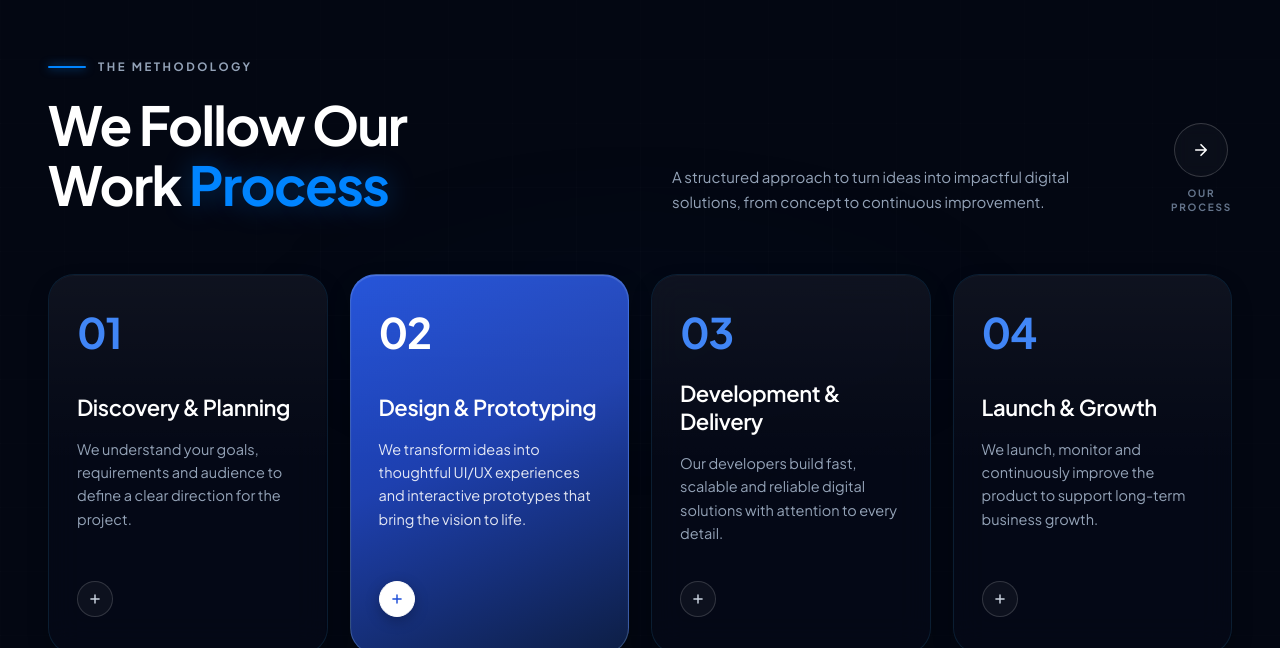
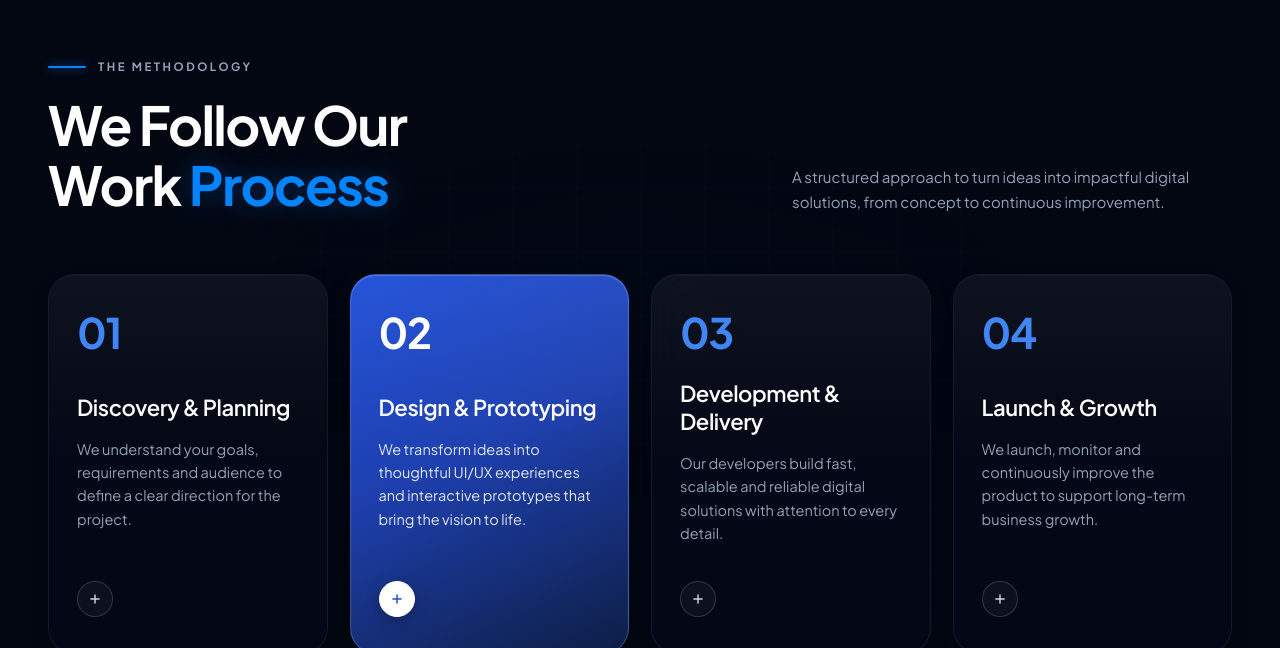
Before and after one commit to Faheem10-web/beta-alphacyrix, a React (Vite) app: page / in a window 1280 px wide. Shown: the part 1997-2645 px from the top of the page. Built offline with nearby package versions, Linux system fonts and the light colour scheme.

Commit message:
refactor: remove circular arrow button from process header while keeping supporting text

```diff
--- a/src/components/ProcessSection.jsx
+++ b/src/components/ProcessSection.jsx
@@ -91,30 +91,6 @@ export default function ProcessSection() {
             <p className="process-supporting-text">
               A structured approach to turn ideas into impactful digital solutions, from concept to continuous improvement.
             </p>
-            <div className="process-action-badge">
-              <a href="#contact" className="process-arrow-btn" aria-label="Explore Our Process">
-                <svg
-                  width="18"
-                  height="18"
-                  viewBox="0 0 24 24"
-                  fill="none"
-                  xmlns="http://www.w3.org/2000/svg"
-                  aria-hidden="true"
-                >
-                  <path
-                    d="M5 12H19M19 12L12 5M19 12L12 19"
-                    stroke="currentColor"
-                    strokeWidth="2.2"
-                    strokeLinecap="round"
-                    strokeLinejoin="round"
-                  />
-                </svg>
-              </a>
-              <div className="process-arrow-caption">
-                <span>OUR</span>
-                <span>PROCESS</span>
-              </div>
-            </div>
           </div>
         </div>
 
--- a/src/index.css
+++ b/src/index.css
@@ -2114,8 +2114,7 @@ button {
 .process-header-right {
   display: flex;
   align-items: flex-end;
-  gap: 48px;
-  max-width: 560px;
+  max-width: 440px;
   opacity: 0;
   transform: translateY(20px);
   transition:
@@ -2134,55 +2133,6 @@ button {
   color: #94a3b8;
   font-weight: 400;
   margin: 0;
-}
-
-/* Action Badge: Circle Arrow + OUR PROCESS */
-.process-action-badge {
-  display: flex;
-  flex-direction: column;
-  align-items: center;
-  gap: 10px;
-  flex-shrink: 0;
-}
-
-.process-arrow-btn {
-  width: 54px;
-  height: 54px;
-  border-radius: 50%;
-  border: 1px solid rgba(255, 255, 255, 0.18);
-  background: rgba(255, 255, 255, 0.03);
-  display: flex;
-  align-items: center;
-  justify-content: center;
-  color: #ffffff;
-  text-decoration: none;
-  backdrop-filter: blur(8px);
-  -webkit-backdrop-filter: blur(8px);
-  transition:
-    border-color 0.35s cubic-bezier(0.16, 1, 0.3, 1),
-    background 0.35s cubic-bezier(0.16, 1, 0.3, 1),
-    box-shadow 0.35s cubic-bezier(0.16, 1, 0.3, 1),
-    transform 0.35s cubic-bezier(0.16, 1, 0.3, 1);
-}
-
-.process-arrow-btn:hover {
-  border-color: #0084ff;
-  background: rgba(0, 132, 255, 0.16);
-  box-shadow: 0 0 24px rgba(0, 132, 255, 0.45);
-  transform: translate(2px, -2px);
-  color: #38bdf8;
-}
-
-.process-arrow-caption {
-  font-size: 10px;
-  font-weight: 700;
-  letter-spacing: 0.18em;
-  line-height: 1.35;
-  color: #64748b;
-  text-align: center;
-  display: flex;
-  flex-direction: column;
-  user-select: none;
 }
 
 /* =========================================
```
